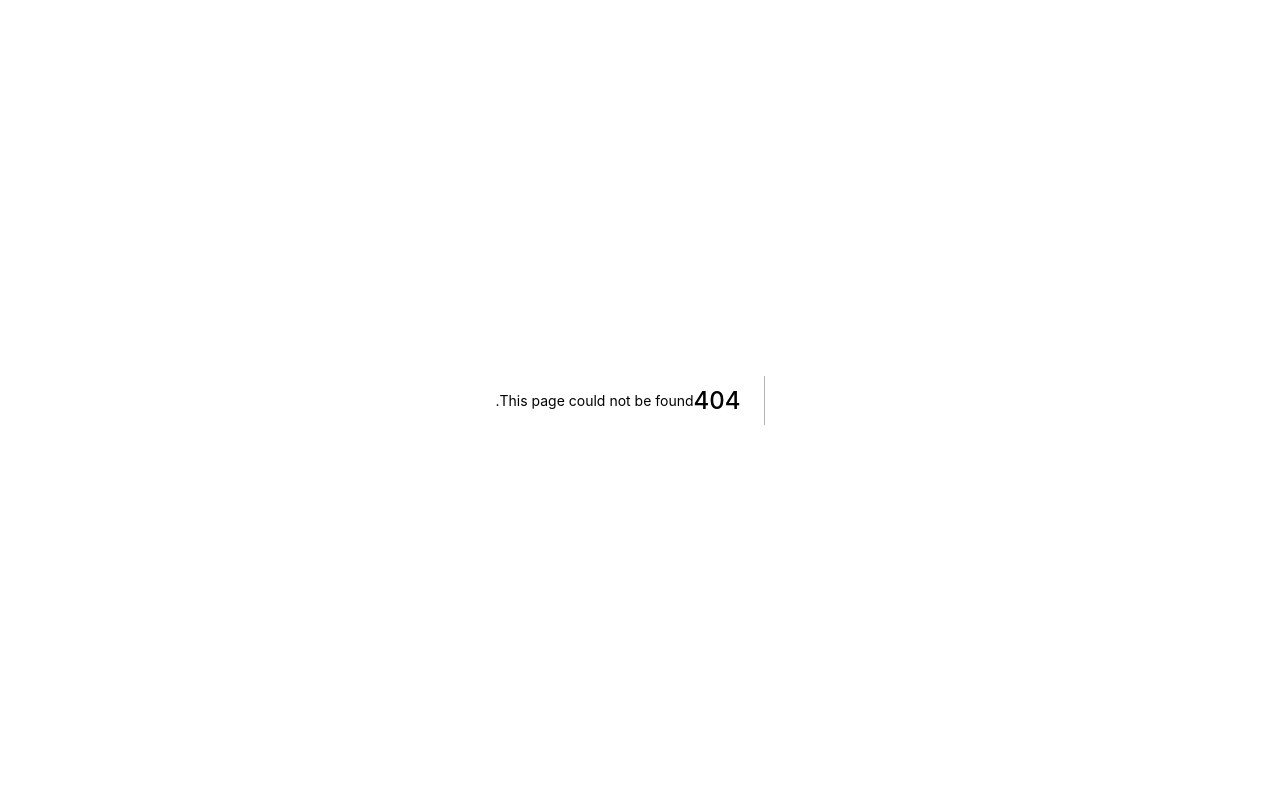
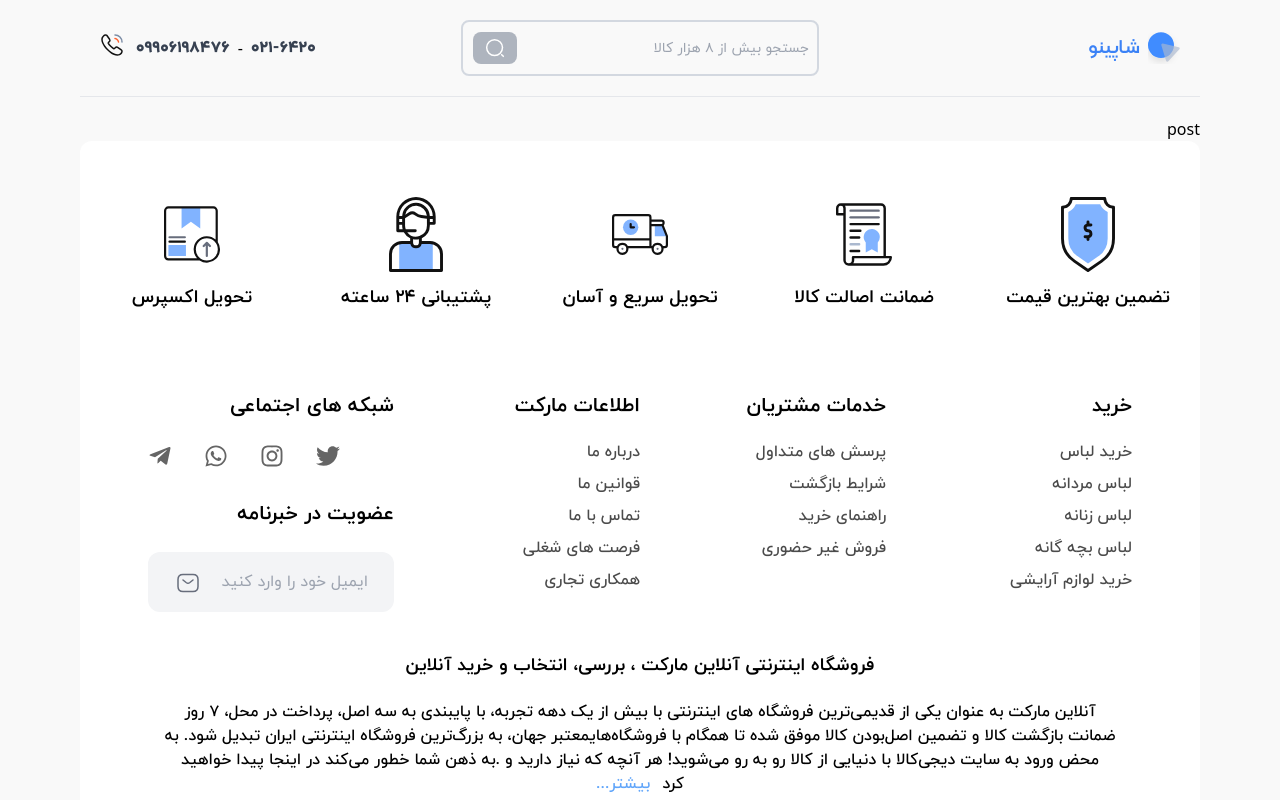
Before and after one commit to Ario-Team/shapino-frontend, a Next.js app: page /post in a window 1280 px wide. Before the commit this address had no page. Shown: the top 800 px of the page. Built offline with nearby package versions, Linux system fonts and the light colour scheme.

Commit message:
Initilize the post page

```diff
--- /dev/null
+++ b/pages/post.jsx
@@ -0,0 +1,7 @@
+import MainLayout from "../layouts/MainLayout";
+
+const post = () => {
+  return <MainLayout>post</MainLayout>;
+};
+
+export default post;
```
